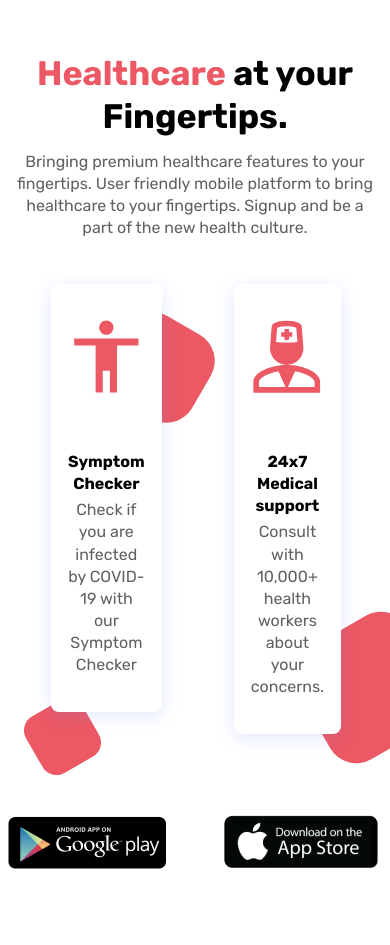
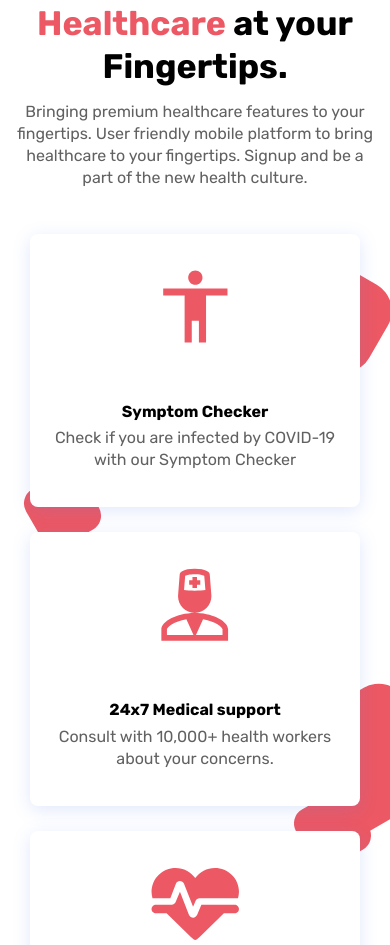
Before and after one commit to YurKo22/GoCorona, a plain HTML site: page index.html in a window 390 px wide. Shown: the part 2519-3464 px from the top of the page. Before the commit the page ends 3440 px from the top, so only its background shows below. Drawn offline with Linux system fonts and the light colour scheme.

Commit message:
1.2.6 final
Adaptiv of Section Healthcare and Footer

```diff
--- a/css/slyle.css
+++ b/css/slyle.css
@@ -727,6 +727,7 @@ block-text__text_mw {
 .healthcare__item {
 }
 .item-healthcare {
+   height: 100%;
    position: relative;
    z-index: 2;
    background: #ffffff;
@@ -796,6 +797,24 @@ block-text__text_mw {
    border-radius: 16px;
    transform: rotate(-30deg);
 }
+
+@media (max-width: 1087px) {
+   .healthcare__column {
+      padding: 0 15px;
+   }
+}
+@media (max-width: 991.98px) {
+   .healthcare {
+      padding: 30px 0 30px 0;
+   }
+   .healthcare__items {
+      flex-direction: column;
+   }
+   .healthcare__column:not(:last-child) {
+      margin: 0px 0px 25px 0px;
+   }
+}
+
 /* =========================================================== */
 .footer {
    padding: 45px 0;
@@ -804,9 +823,18 @@ block-text__text_mw {
 }
 .footer__items {
    display: flex;
-   gap: 50px;
+   column-gap: 50px;
+   row-gap: 20px;
    justify-content: center;
    align-items: center;
 }
 .footer__item {
 }
+@media (max-width: 767.98px) {
+   .footer{
+      padding: 30px 0;
+   }
+   .footer__items{
+      flex-direction: column;
+   }
+}
```
